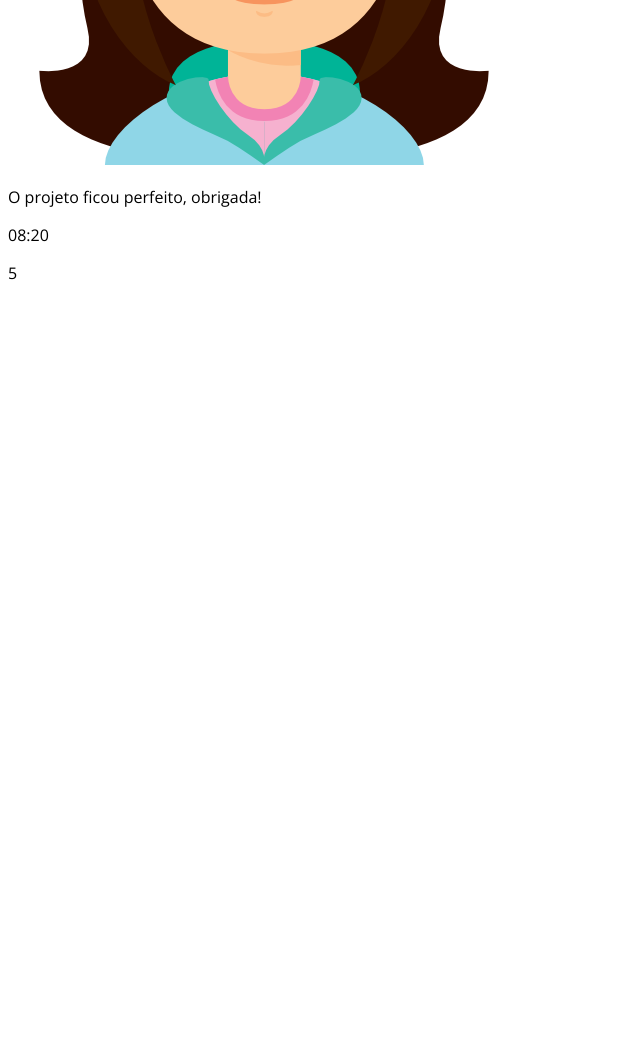
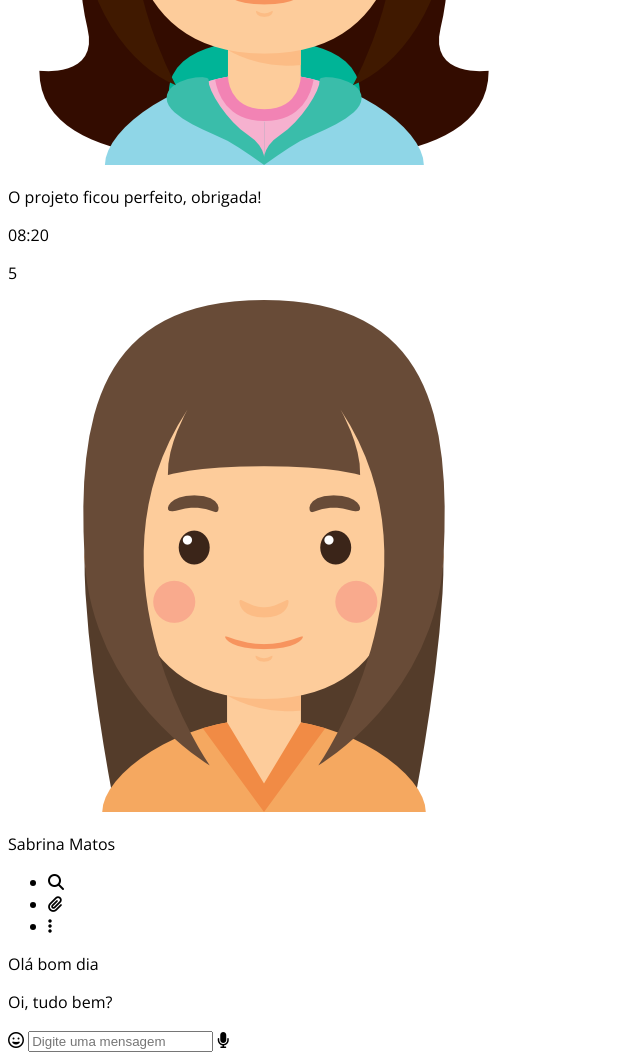
Before and after one commit to dias0001/whatsapp_web_clone_-training, a plain HTML site: page index.html in a window 1280 px wide. Shown: the part 2363-3423 px from the top of the page, without its empty margins (0-640 px from the left). Before the commit the page ends 2663 px from the top, so only its background shows below. Drawn offline with nearby package versions, Linux system fonts and the light colour scheme.

Commit message:
update
Parte do main finalizado,

```diff
--- a/index.html
+++ b/index.html
@@ -76,7 +76,28 @@
             </div>
         </aside>
         <main class="chat-container">
-
+            <nav class="chat-navbar">
+                <div class="contactinfo-container">
+                    <img class="user-photo" src="img/avatar2.png" alt="">
+                    <p class="user-name">Sabrina Matos</p>
+                </div>
+                <ul class="chattolls-container">
+                  <li><i class="fas fa-search"></i></li>
+                  <li><i class="fas fa-paperclip"></i></li>
+                  <li><i class="fas fa-ellipsis-v"></i></li>
+                </ul>
+            </nav>
+            <div class="messags-container">
+                <div class="big-image"></div>
+                <div class="chat-message"></div>
+                <p class="guest-mwessage">Olá bom dia</p>
+                <p class="user-mwessage">Oi, tudo bem?</p>
+            </div>
+            <div class="sendmessage-container">
+                <i class="far fa-grin"></i>
+                <input type="text" name="message" class="userinput" placeholder="Digite uma mensagem">
+                <i class="fas fa-microphone"></i>
+            </div>
         </main>
     </div>
 </body>
```
